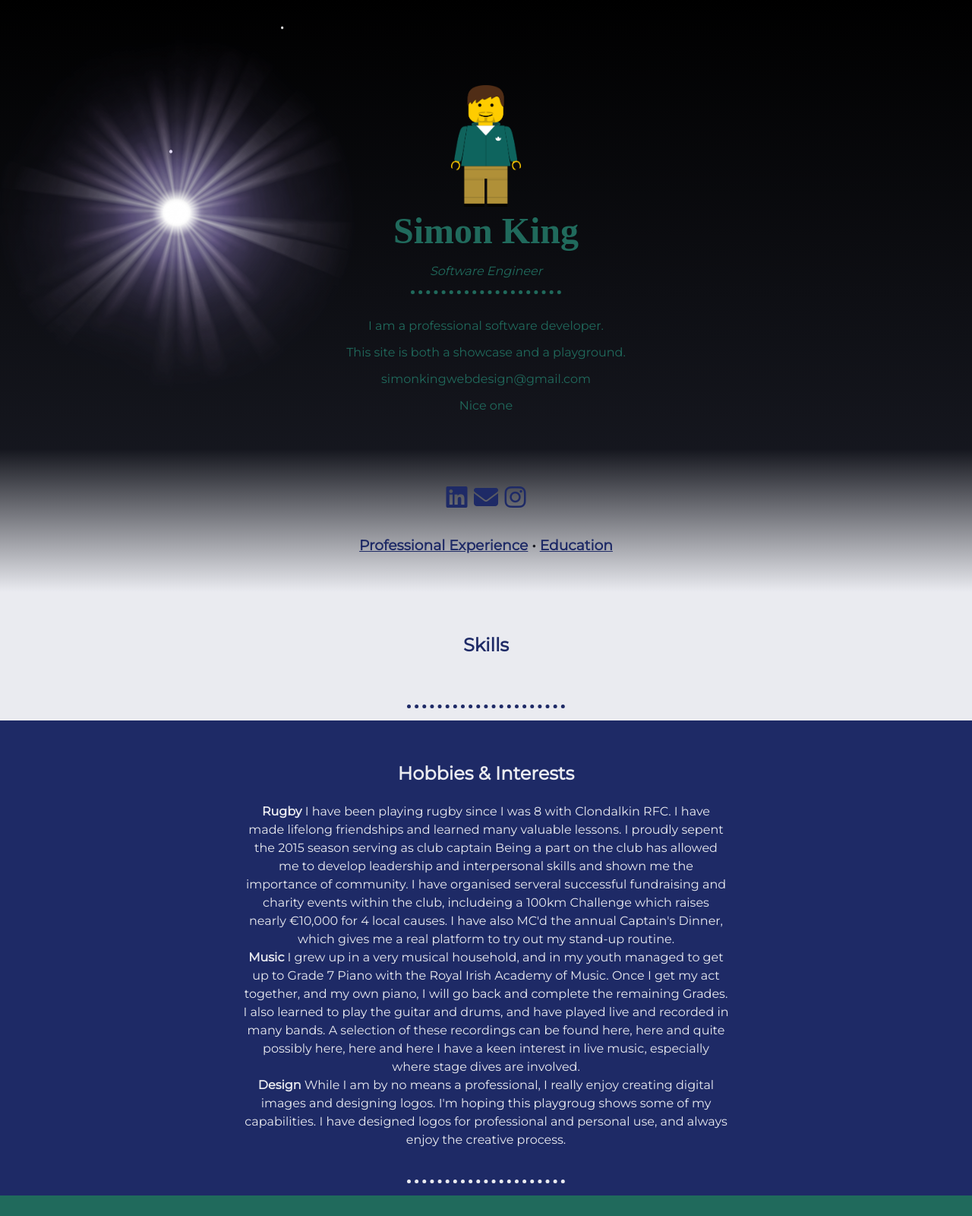
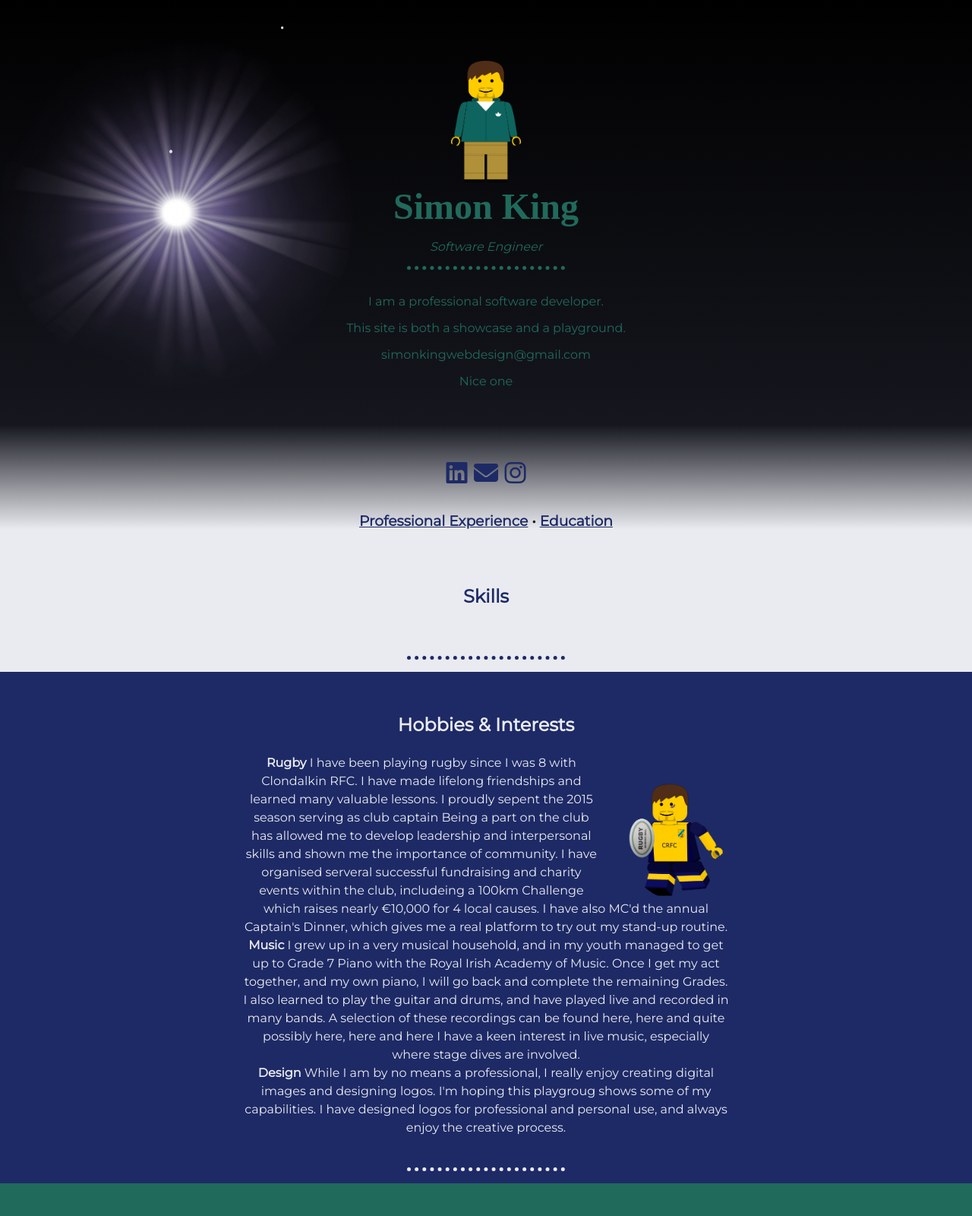
Before and after one commit to simontking/profile, a plain HTML site: page index.html in a window 1280 px wide. Shown: the top 1600 px of the page at 76% size. Drawn offline with Linux system fonts and the light colour scheme; a web font is replaced by a local one.

Commit message:
index updates
Updated and added some images.
pricked around refactoring css. may have broken some div edges.

```diff
--- a/css/style.css
+++ b/css/style.css
@@ -51,7 +51,6 @@ table {
 
 .bg {
   width: 100%;
-  padding: 2em;
   padding: 0;
 }
 
@@ -59,6 +58,8 @@ table {
   background-image: linear-gradient(black, hsl(230, 18%, 10%));
   color: hsl(169, 54%, 27%);
   position: relative;
+
+  padding-bottom: 2em;
 }
 
 .bg-cloud {
@@ -90,6 +91,9 @@ table {
 
 .section {
   padding: 2rem;
+  width: 50%;
+  line-height: 1.5;
+  margin: 0 auto;
 }
 
 .profile-pic {
@@ -114,22 +118,6 @@ table {
   color: hsl(230, 54%, 26%);
 }
 
-.skills {
-  width: 50%;
-  line-height: 1.5;
-  margin: 0 auto;
-}
-
-.hobbies {
-  width: 50%;
-  line-height: 1.5;
-  margin: 0 auto;
-}
-
-.dogs {
-  width: 50%;
-  margin: 0 auto;
-}
 
 .dog-row {
   text-align: justify;
@@ -142,6 +130,10 @@ table {
   padding: 1rem 0;
 }
 
+.rugby-pic {
+  border-radius: 50%;
+  height: 10rem;
+}
 .dog-pic {
   border-radius: 50%;
   height: 10rem;
--- a/index.html
+++ b/index.html
@@ -10,7 +10,7 @@
 
 <body>
   <div class="bg">
-    <div class="section bg-sky" >
+    <div class="bg-sky">
       <img class="moon" src="Images/bodies.png" alt="">
       <img class="profile-pic" src="Images/LegoMain.png" alt="Simon King Profile">
       <h1>Simon King</h1>
@@ -21,7 +21,7 @@
       <p>simonkingwebdesign@gmail.com</p>
       <p>Nice one</p>
     </div>
-    <div class="section bg-cloud">
+    <div class="bg-cloud">
       <div class="socials">
         <a href="https://www.linkedin.com/in/simon-king-60300b30/"><i class="fab fa-linkedin"></i></a>
         <a href="mailto:simonkingwebdesign@gmail.com"><i class="fas fa-envelope"></i></a>
@@ -31,14 +31,16 @@
     </div>
   </div>
   <div class="bg-white">
-    <div class="section skills">
+    <div class="section">
       <h2>Skills</h2>
     </div>
     <hr>
   </div>
   <div class="bg-blue">
-    <div class="section hobbies">
+    <div class="section">
       <h2>Hobbies & Interests</h2>
+      <img class="rugby-pic dog-pic-right" src="Images/rugby.png" alt="lego rugby">
+
       <strong>Rugby</strong>
       I have been playing rugby since I was 8 with Clondalkin RFC.
       I have made lifelong friendships and learned many valuable lessons.
@@ -63,21 +65,24 @@
     <hr>
   </div>
   <div class="bg-green">
-    <div class="section dogs">
+    <div class="section">
       <h2>DOGS!</h2>
-      The dogs myself and my partner have adopted. I would always encourage to adopt, don't shop!<br/>
+      The dogs myself and my partner have adopted. I would always encourage to adopt, don't shop!<br />
       The images were digitally drawn in GIMP - GNU Image Manipulation Program - An open source cross-platform image editor.
       <div class="dog-row">
         <img class="dog-pic dog-pic-left" src="Images/Bran.jpg" alt="Bran the dog, RIP">
-          <p class="dog-text">This is Bran. We adopted him when he was a very old, skittish, blind boy from Dogs Trust. He had a list of ailments a mile long, but loved to cuddle and chew on his toys. He was only with us for a short time, but he was lovely. Good boy.</p>
+        <p class="dog-text">This is Bran. We adopted him when he was a very old, skittish, blind boy from Dogs Trust. He had a list of ailments a mile long, but loved to cuddle and chew on his toys. He was only with us for a short time, but he was
+          lovely. Good boy.</p>
       </div>
       <div class="dog-row">
         <img class="dog-pic dog-pic-right" src="Images/Roux.jpg" alt="Roux the dog">
-          <p class="dog-text">Roux is our Collie cross from the DSPCA. She loves walkies, but hates cars. She loves ball. She is a very lovely clever girl, with a very good manner, great with other dogs and is ultra focussed on ball. Where is the ball? When are you going to throw the ball? Why aren't you throwing the ball now? Good girl.</p>
+        <p class="dog-text">Roux is our Collie cross from the DSPCA. She loves walkies, but hates cars. She loves ball. She is a very lovely clever girl, with a very good manner, great with other dogs and is ultra focussed on ball. Where is the ball?
+          When are you going to throw the ball? Why aren't you throwing the ball now? Good girl.</p>
       </div>
       <div class="dog-row">
         <img class="dog-pic dog-pic-left" src="Images/chief.jpg" alt="Chief the dog">
-          <p class="dog-text">Chief is our Saluki pup. We adoped him at the start of Lockdown 1, and named him after the Chief Medical Officer, Dr. Tony Holohan. He came from Wicklow Animal Welfare, who found him abondoned at the side of the road when he was only a couple of weeks old. As a result, he has very bad separation anxiety. but it also means he is really affectionate and loves people and other dogs. Good boy. </p>
+        <p class="dog-text">Chief is our Saluki pup. We adoped him at the start of Lockdown 1, and named him after the Chief Medical Officer, Dr. Tony Holohan. He came from Wicklow Animal Welfare, who found him abondoned at the side of the road when
+          he was only a couple of weeks old. As a result, he has very bad separation anxiety. but it also means he is really affectionate and loves people and other dogs. Good boy. </p>
       </div>
     </div>
     <hr>
```
Also changed, not shown: Images/Bran.jpg, Images/rugby.png (added). Lines whose indentation alone changed are shown as unchanged.
